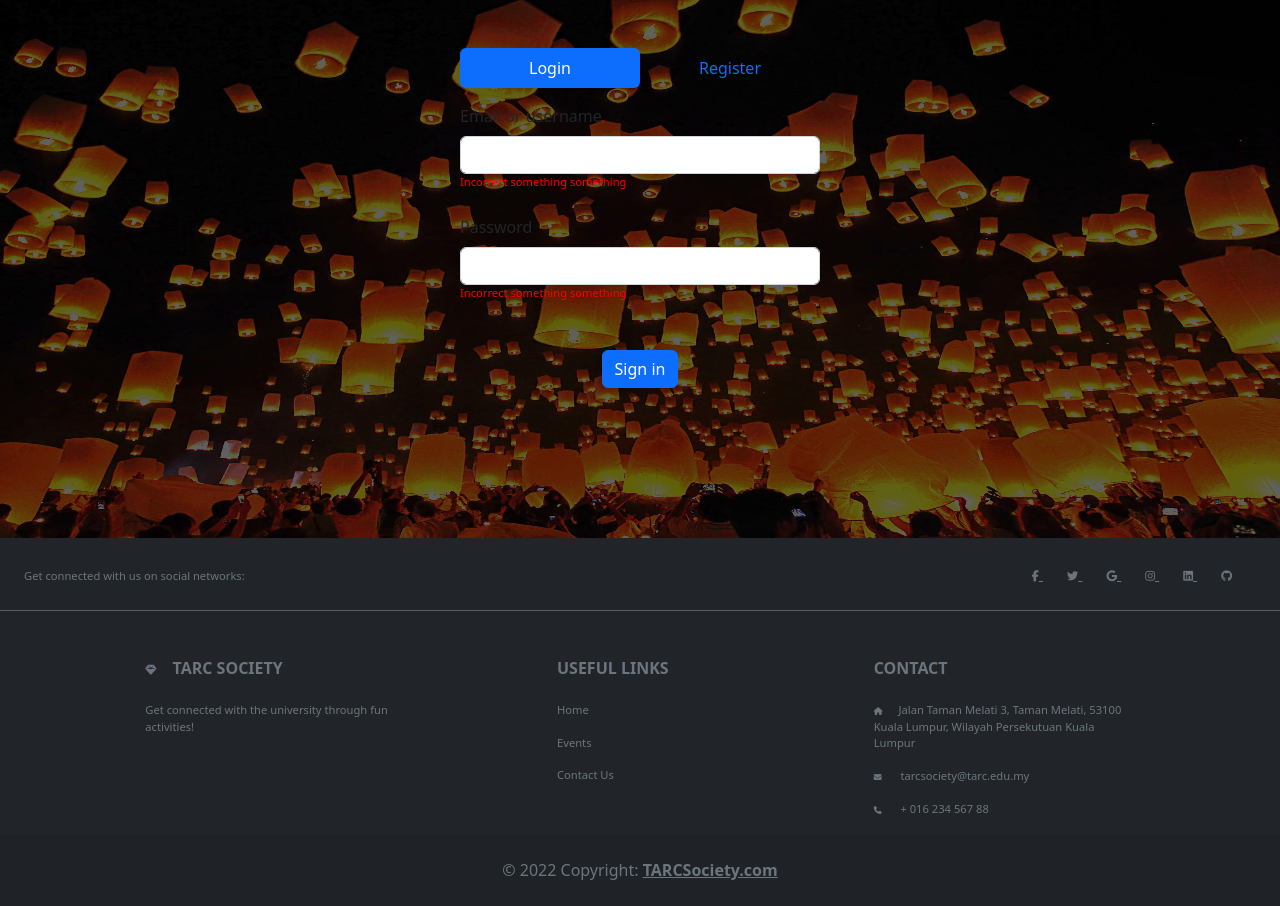
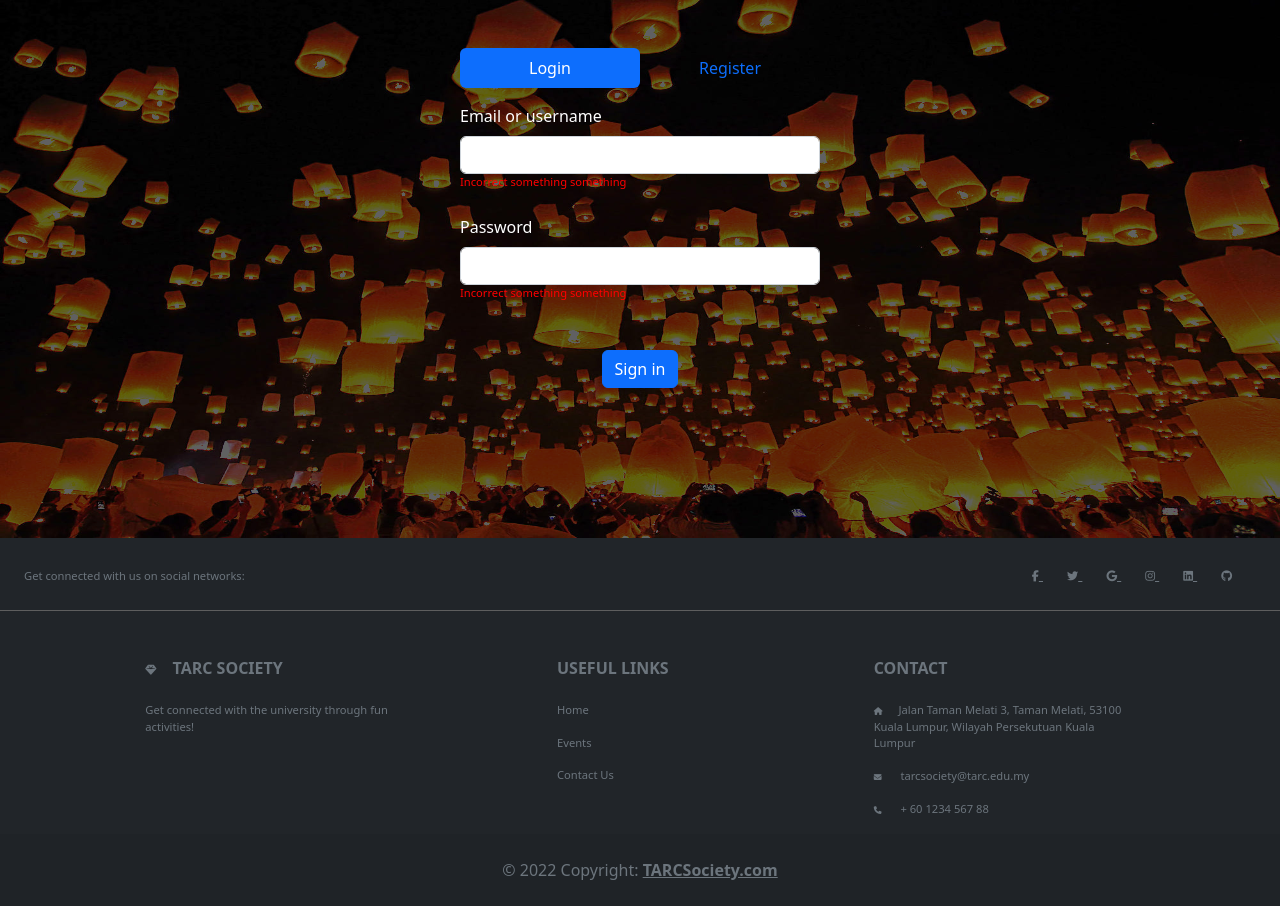
Before and after one commit to Jack0Bong/AMIT2043_assignment, a PHP site: page /login.php in a window 1280 px wide. Shown: the part 56-962 px from the top of the page. Run offline with PHP 8.4, Linux system fonts and the light colour scheme; some libraries are stand-ins or nearby versions.

Commit message:
Fixed text-white, added contact pic

```diff
--- a/PHP_modules/Footer.php
+++ b/PHP_modules/Footer.php
@@ -82,7 +82,7 @@
           <a style="text-decoration: none;color:inherit;" href="mailto:tarcsociety@tarc.edu.my"> <i class="fas fa-envelope me-3"></i>
             tarcsociety@tarc.edu.my
           </p></a>
-          <p><a style="text-decoration: none;color:inherit;" href="tel:01623456788"><i class="fas fa-phone me-3"></i> + 016 234 567 88</p></a>
+          <p><a style="text-decoration: none;color:inherit;" href="tel:01623456788"><i class="fas fa-phone me-3"></i> + 60 1234 567 88</p></a>
         </div>
         <!-- Grid column -->
       </div>
--- a/login.php
+++ b/login.php
@@ -36,14 +36,14 @@
 
     <div id="login-form" style="padding-bottom:150px">
       <!-- Email input -->
-      <div class="form-outline mb-4">
-        <label class="form-label" for="loginName">Email or username</label>
+      <div class="form-outline mb-4 text-white">
+        <label class="form-label " for="loginName">Email or username</label>
         <input type="email" id="loginName" class="form-control" />
         <p style="color:red">Incorrect something something</p>
       </div>
 
       <!-- Password input -->
-      <div class="form-outline mb-4">
+      <div class="form-outline mb-4 text-white">
         <label class="form-label" for="loginPassword">Password</label>
         <input type="password" id="loginPassword" class="form-control" />
         <p style="color:red">Incorrect something something</p>
@@ -62,7 +62,7 @@
     <!-- REGISTER FORMS -->
 
     <div style="display:none;" id="register-form">
-      <form class="pb-5">
+      <form class="pb-5 text-white">
 
         <!-- Name input -->
         <div class="form-outline mb-4">
```
Also changed, not shown: contact_us.php (+6 -3 lines).
